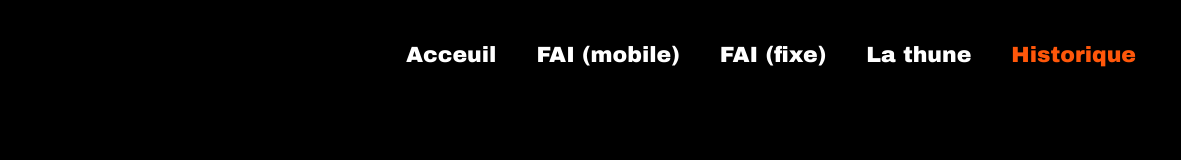
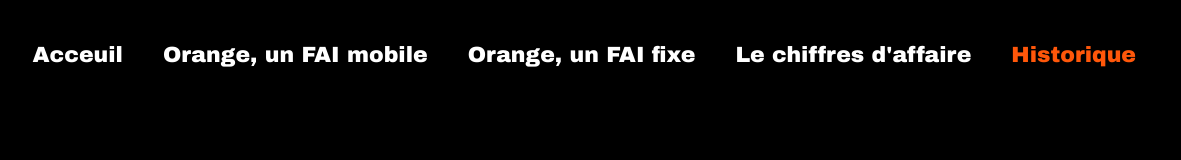
Before and after one commit to chevalierthomas/orangeWebsite, a plain HTML site: page historique.html in a window 1280 px wide. Shown: the full height of the page, 99-1280 px from the left. Drawn offline with Linux system fonts and the light colour scheme.

Commit message:
Update historique.html

```diff
--- a/historique.html
+++ b/historique.html
@@ -13,9 +13,9 @@
         <div class="nav-links">
             <ul>
                 <li><a href="index.html">Acceuil</a></li>
-                <li><a href="#">FAI (mobile)</a></li>
-                <li><a href="#">FAI (fixe)</a></li>
-                <li><a href="#">La thune</a></li>
+                <li><a href="#">Orange, un FAI mobile</a></li>
+                <li><a href="#">Orange, un FAI fixe</a></li>
+                <li><a href="#">Le chiffres d'affaire</a></li>
                 <li><a class="active" href="historique.html">Historique</a></li>
             </ul>
         </div>
```
